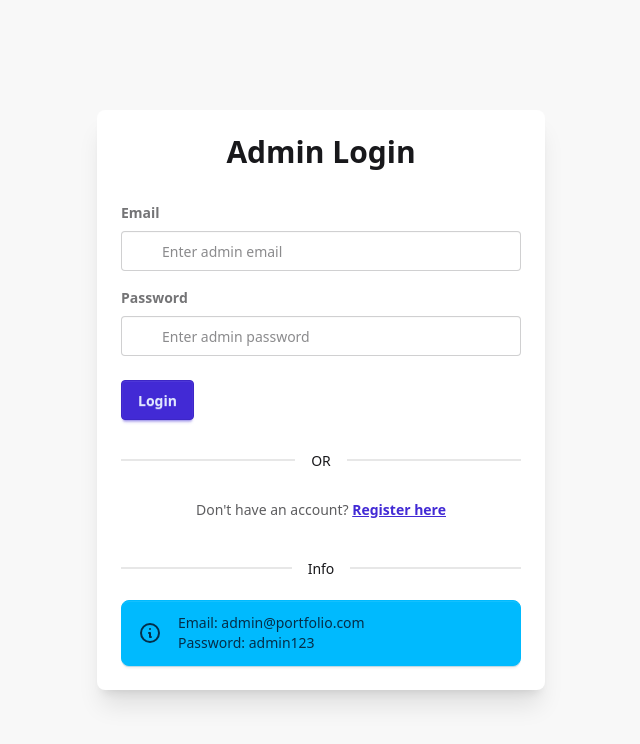
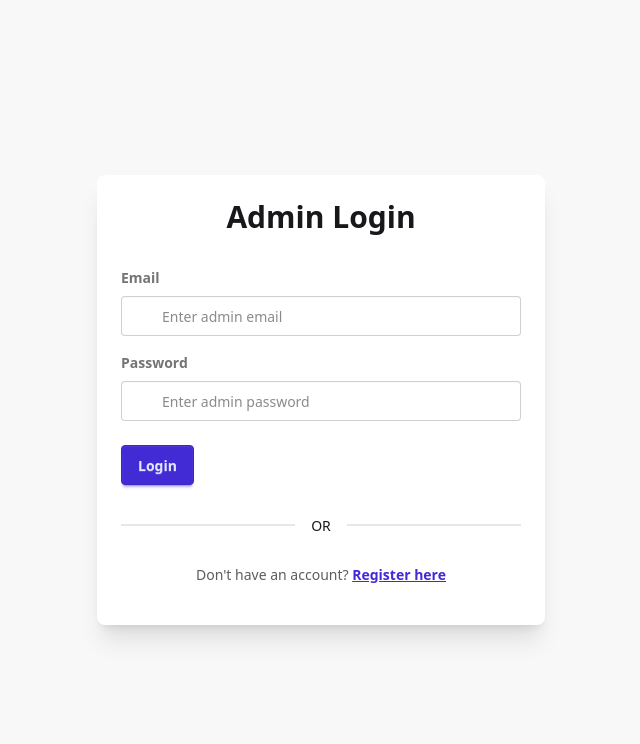
Before and after one commit to Leng201202/Portfolio, a React (Vite) app in the folder frontend/: page /admin in a window 1280 px wide. Shown: the top 744 px of the page, without its empty margins (319-959 px from the left). Built offline with nearby package versions, Linux system fonts and the light colour scheme.

Commit message:
Debug Login demo data

```diff
--- a/frontend/src/pages/Admin/AdminLogin.jsx
+++ b/frontend/src/pages/Admin/AdminLogin.jsx
@@ -105,17 +105,6 @@ function AdminLogin() {
               </Link>
             </p>
           </div>
-
-          <div className="divider">Info</div>
-          <div className="alert alert-info">
-            <svg xmlns="http://www.w3.org/2000/svg" fill="none" viewBox="0 0 24 24" className="stroke-current shrink-0 w-6 h-6">
-              <path strokeLinecap="round" strokeLinejoin="round" strokeWidth="2" d="M13 16h-1v-4h-1m1-4h.01M21 12a9 9 0 11-18 0 9 9 0 0118 0z"></path>
-            </svg>
-            <div className="text-sm">
-              <div>Email: admin@portfolio.com</div>
-              <div>Password: admin123</div>
-            </div>
-          </div>
         </div>
       </div>
     </div>
```
